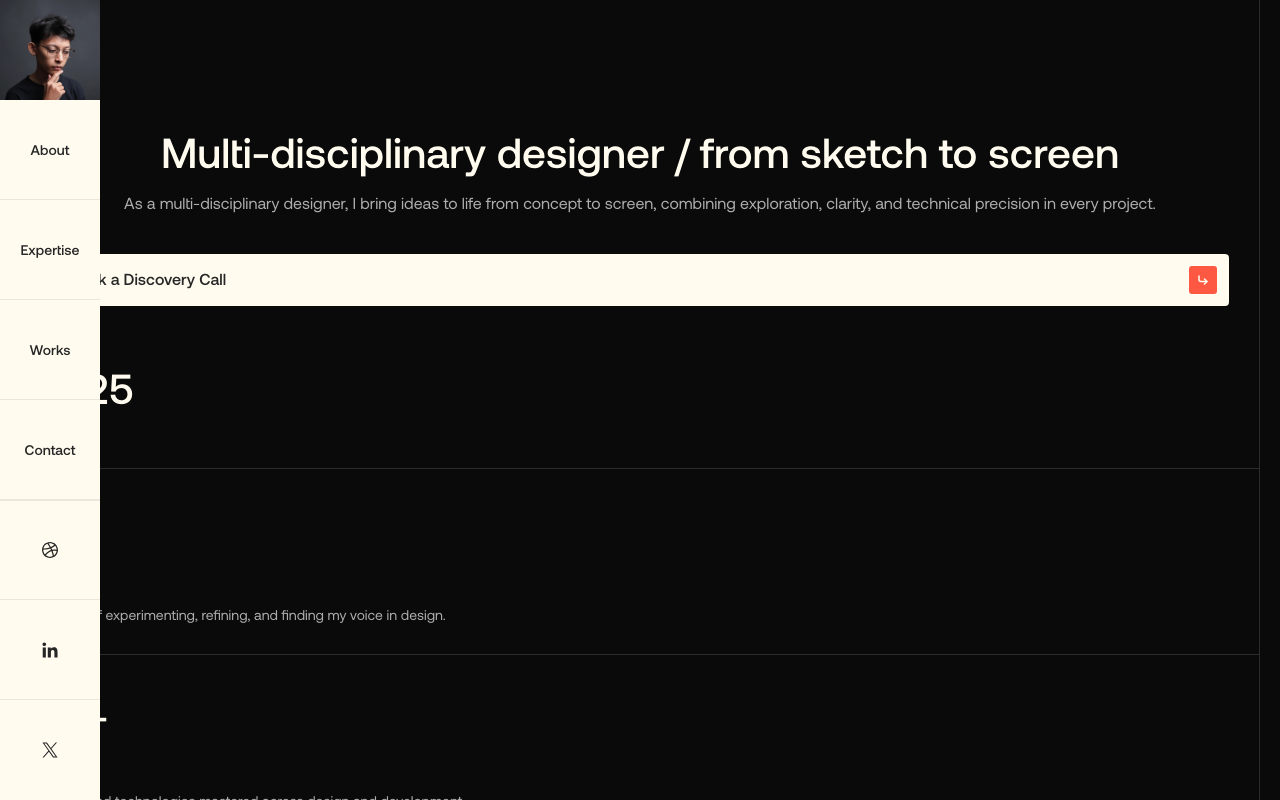
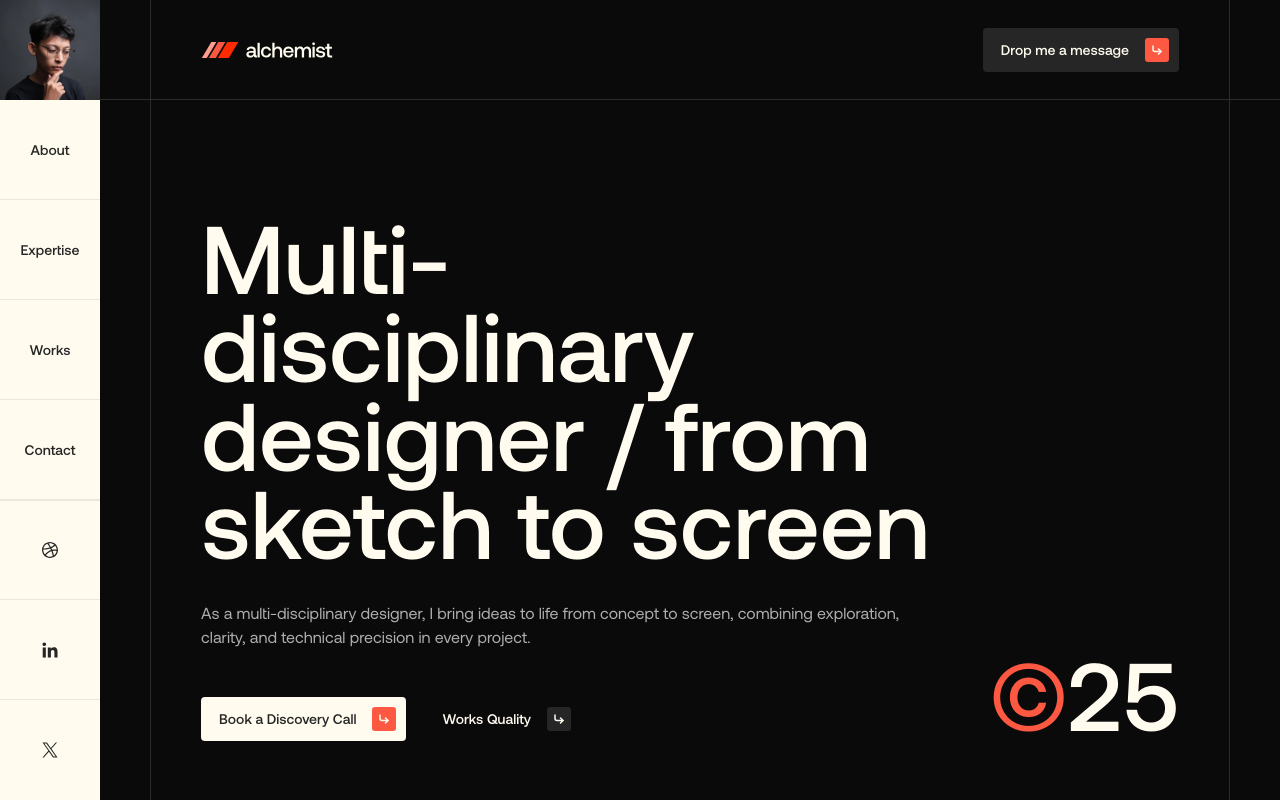
Before and after one commit to alif-firdaus/alchemist-2.0, a Next.js app: page / in a window 1280 px wide. Shown: the top 800 px of the page. Built offline with nearby package versions, Linux system fonts and the light colour scheme.

Commit message:
feat: Hero Section desktop version created

```diff
--- a/app/globals.css
+++ b/app/globals.css
@@ -5,6 +5,7 @@
 	--color-bgbase: #0a0a0a;
 	--color-void: #151515;
 	--color-charcoal: #262626;
+	--color-metal: #2c2c2c;
 	--color-smoke: #aeaeae;
 	--color-lava: #fd5842;
 	--color-floral-white: #fffbef;
@@ -13,6 +14,7 @@
 
 	/* Spacing Extension */
 	--spacing-content-padding-sm: 20px;
+	--spacing-content-padding-lg: 50px;
 
 	/* Font Extension */
 	--font-aeonik-light: var(--font-aeonik-light), sans-serif;
--- a/app/layout.tsx
+++ b/app/layout.tsx
@@ -5,6 +5,7 @@ import "./globals.css";
 // Import Components //
 import Navbar from "@/components/molecule/navbar";
 import LenisWrapper from "@/components/atom/lenis-wrapper";
+import HeaderDesktop from "@/components/molecule/header-desktop";
 import Footer from "@/components/molecule/footer";
 
 const aeonikLight = localFont({
@@ -50,14 +51,31 @@ export default function RootLayout({
 			<body
 				className={`${aeonikLight.variable} ${aeonikRegular.variable} ${aeonikMedium.variable} ${satoshi.variable} bg-bgbase`}
 			>
+				{/* Mobile header */}
 				<header className="flex lg:hidden">
 					<Navbar />
 				</header>
+
+				{/* Desktop sidebar */}
 				<header className="hidden lg:flex">
 					<Navbar variant="sidebar" />
 				</header>
-				<LenisWrapper>{children}</LenisWrapper>
-				<Footer />
+
+				{/* Main content area */}
+				<main className="lg:ml-[100px] lg:pt-[100px]">
+					{/* Fixed header (desktop only) */}
+					<div className="hidden lg:flex">
+						<HeaderDesktop />
+					</div>
+
+					{/* Smooth scrolling wrapper */}
+					<LenisWrapper>{children}</LenisWrapper>
+				</main>
+
+				{/* Footer aligned with content */}
+				<div className="lg:ml-[100px]">
+					<Footer />
+				</div>
 			</body>
 		</html>
 	);
--- /dev/null
+++ b/components/atom/primary-button-dark-desktop.tsx
@@ -0,0 +1,35 @@
+// Import Icons //
+import { CornerDownRight } from "lucide-react";
+
+interface PrimaryButtonDarkDesktopProps {
+	text: string;
+}
+
+const PrimaryButtonDarkDesktop = ({ text }: PrimaryButtonDarkDesktopProps) => {
+	return (
+		<button className="group flex items-center justify-between w-fit gap-4 h-fit rounded pl-[18px] pr-[10px] py-[10px] cursor-pointer bg-charcoal hover:bg-metal transition-colors duration-300 overflow-hidden">
+			{/* Animated text container */}
+			<div className="relative h-fit overflow-hidden flex items-center">
+				{/* Default text */}
+				<span className="block text-sm text-floral-white font-aeonik-medium transform transition-transform duration-300 ease-out group-hover:-translate-y-[140%]">
+					{text}
+				</span>
+
+				{/* Duplicate text (slides up on hover, with spacing offset) */}
+				<span className="absolute left-0 top-[140%] block text-sm text-floral-white font-aeonik-medium transform transition-transform duration-300 ease-out group-hover:translate-y-[-140%]">
+					{text}
+				</span>
+			</div>
+
+			<div className="flex items-center justify-center bg-lava rounded-[3px] h-6 w-6">
+				<CornerDownRight
+					className="text-floral-white"
+					size={12}
+					strokeWidth={3}
+				/>
+			</div>
+		</button>
+	);
+};
+
+export default PrimaryButtonDarkDesktop;
--- /dev/null
+++ b/components/atom/primary-button-light-desktop.tsx
@@ -0,0 +1,37 @@
+// Import Icons //
+import { CornerDownRight } from "lucide-react";
+
+interface PrimaryButtonLightDesktopProps {
+	text: string;
+}
+
+const PrimaryButtonLightDesktop = ({
+	text,
+}: PrimaryButtonLightDesktopProps) => {
+	return (
+		<button className="group flex items-center justify-between w-fit gap-4 h-fit rounded pl-[18px] pr-[10px] py-[10px] cursor-pointer bg-floral-white overflow-hidden">
+			{/* Animated text container */}
+			<div className="relative h-fit overflow-hidden flex items-center">
+				{/* Default text */}
+				<span className="block text-sm text-charcoal font-aeonik-medium transform transition-transform duration-300 ease-out group-hover:-translate-y-[140%]">
+					{text}
+				</span>
+
+				{/* Duplicate text (slides up on hover, with spacing offset) */}
+				<span className="absolute left-0 top-[140%] block text-sm text-charcoal font-aeonik-medium transform transition-transform duration-300 ease-out group-hover:translate-y-[-140%]">
+					{text}
+				</span>
+			</div>
+
+			<div className="flex items-center justify-center bg-lava rounded-[3px] h-6 w-6">
+				<CornerDownRight
+					className="text-floral-white"
+					size={12}
+					strokeWidth={3}
+				/>
+			</div>
+		</button>
+	);
+};
+
+export default PrimaryButtonLightDesktop;
--- a/components/atom/primary-button.tsx
+++ b/components/atom/primary-button.tsx
@@ -5,6 +5,7 @@ interface PrimaryButtonProps {
 	text: string;
 	bgColor: string;
 	textColor: string;
+	bgColorHover?: string;
 	type?: "button" | "submit" | "reset";
 }
 
@@ -12,17 +13,19 @@ const PrimaryButton = ({
 	text,
 	bgColor,
 	textColor,
+	bgColorHover,
 	type = "button",
 }: PrimaryButtonProps) => {
 	const bgColorClass = bgColor;
 	const textColorClass = textColor;
+	const hoverClass = bgColorHover ? `lg:hover:${bgColorHover}` : "";
 
 	return (
 		<button
 			type={type}
-			className={`flex items-center justify-between w-full h-fit rounded pl-[18px] pr-3 py-3 ${bgColorClass} ${textColorClass}`}
+			className={`flex items-center justify-between w-full lg:w-fit lg:gap-4 h-fit rounded pl-[18px] pr-3 lg:pr-[10px] py-3 lg:py-[10px] cursor-pointer ${bgColorClass} ${textColorClass} ${hoverClass} transition-all duration-300`}
 		>
-			<p className="text-base font-aeonik-medium flex w-fit h-fit items-center justify-center pb-[2px]">
+			<p className="text-base lg:text-sm font-aeonik-medium flex w-fit h-fit items-center justify-center pb-[2px]">
 				{text}
 			</p>
 			<div className="flex items-center justify-center bg-lava rounded-[3px] h-[28px] w-[28px]">
--- /dev/null
+++ b/components/atom/secondary-button-desktop.tsx
@@ -0,0 +1,42 @@
+// Import Icons //
+import { CornerDownRight } from "lucide-react";
+
+interface SecondaryButtonDesktopProps {
+	text: string;
+	iconBg?: string;
+}
+
+const SecondaryButtonDesktop = ({
+	text,
+	iconBg = "bg-lava",
+}: SecondaryButtonDesktopProps) => {
+	return (
+		<button className="group flex items-center justify-between w-fit h-fit gap-4 cursor-pointer transition-colors duration-300">
+			{/* Animated text container */}
+			<div className="relative h-fit overflow-hidden flex items-center">
+				{/* Default text */}
+				<span className="block text-sm font-aeonik-medium text-floral-white transform transition-transform duration-300 ease-out group-hover:-translate-y-[140%]">
+					{text}
+				</span>
+
+				{/* Duplicate text (slides up on hover) */}
+				<span className="absolute left-0 top-[140%] block text-sm font-aeonik-medium text-floral-white transform transition-transform duration-300 ease-out group-hover:translate-y-[-140%]">
+					{text}
+				</span>
+			</div>
+
+			{/* Icon container */}
+			<div
+				className={`flex items-center justify-center ${iconBg} rounded-[3px] h-6 w-6 transition-colors duration-300`}
+			>
+				<CornerDownRight
+					className="text-floral-white"
+					size={12}
+					strokeWidth={3}
+				/>
+			</div>
+		</button>
+	);
+};
+
+export default SecondaryButtonDesktop;
--- /dev/null
+++ b/components/molecule/header-desktop.tsx
@@ -0,0 +1,68 @@
+"use client";
+
+import Image from "next/image";
+import Link from "next/link";
+import PrimaryButtonDarkDesktop from "../atom/primary-button-dark-desktop";
+import logotype from "@/assets/images/img-logotype.svg";
+
+export default function HeaderDesktop() {
+	const handleSmoothScroll = (e: React.MouseEvent<HTMLAnchorElement>) => {
+		e.preventDefault();
+		const targetId = e.currentTarget
+			.getAttribute("href")
+			?.replace("/#", "");
+		const target = targetId ? document.getElementById(targetId) : null;
+		if (!target) return;
+
+		const yOffset = -100;
+		const targetY =
+			target.getBoundingClientRect().top + window.scrollY + yOffset;
+
+		const duration = 1200;
+		const startY = window.scrollY;
+		const distance = targetY - startY;
+		let startTime: number | null = null;
+
+		const easeInOutQuad = (t: number) =>
+			t < 0.5 ? 2 * t * t : -1 + (4 - 2 * t) * t;
+
+		const animation = (currentTime: number) => {
+			if (startTime === null) startTime = currentTime;
+			const elapsed = currentTime - startTime;
+			const progress = Math.min(elapsed / duration, 1);
+			const ease = easeInOutQuad(progress);
+
+			window.scrollTo(0, startY + distance * ease);
+
+			if (elapsed < duration) {
+				requestAnimationFrame(animation);
+			}
+		};
+
+		requestAnimationFrame(animation);
+	};
+
+	return (
+		<header className="fixed top-0 left-[100px] right-0 z-20 bg-bgbase h-[100px] border-b-[1px] px-content-padding-lg border-dark-border flex items-center justify-center">
+			{/* Inner container */}
+			<div className="flex w-full max-w-[1536px] h-full items-center justify-between px-content-padding-lg border-x-[1px] border-dark-border">
+				<Link href="/">
+					<Image
+						src={logotype}
+						alt="Alchemist"
+						priority={true}
+						className="h-4 w-auto"
+					/>
+				</Link>
+
+				<Link
+					href="/#contact"
+					onClick={handleSmoothScroll}
+					className="flex w-fit h-fit items-center justify-center"
+				>
+					<PrimaryButtonDarkDesktop text="Drop me a message" />
+				</Link>
+			</div>
+		</header>
+	);
+}
--- a/components/organism/hero-section.tsx
+++ b/components/organism/hero-section.tsx
@@ -2,25 +2,29 @@ import Link from "next/link";
 
 // Import Components //
 import PrimaryButton from "../atom/primary-button";
+import PrimaryButtonLightDesktop from "../atom/primary-button-light-desktop";
+import SecondaryButtonDesktop from "../atom/secondary-button-desktop";
 
 export default function HeroSection() {
 	return (
-		<section className="w-full h-fit flex items-center justify-center px-5 bg-bgbase">
-			<div className="flex flex-col w-full h-fit border-x-[1px] border-dark-border">
+		<section className="w-full h-fit flex items-center justify-center px-5 lg:px-content-padding-lg bg-bgbase">
+			<div className="flex flex-col w-full lg:max-w-[1536px] h-fit border-x-[1px] border-dark-border">
 				{/* <-- === Top Content Start === --> */}
-
-				<div className="flex flex-col items-center justify-center w-full h-fit px-[30px] pt-[130px] pb-[60px] gap-[60px] border-b-[1px] border-dark-border">
-					<div className="flex flex-col items-center justify-start w-full h-fit gap-10">
-						<div className="flex flex-col items-center justify-start w-full h-fit gap-5">
-							<h1 className="text-[42px] text-floral-white font-aeonik-medium leading-none">
-								Multi-disciplinary designer / from sketch to
+				<div className="flex flex-col lg:flex-row items-center lg:items-end justify-center w-full h-fit px-[30px] lg:px-content-padding-lg pt-[130px] lg:py-28 pb-[60px] gap-[60px] border-b-[1px] border-dark-border">
+					<div className="flex flex-col items-center justify-start w-full h-fit gap-10 lg:gap-12">
+						<div className="flex flex-col items-center lg:items-start justify-start w-full h-fit gap-5 lg:gap-9">
+							<h1 className="text-[42px] lg:text-8xl text-floral-white font-aeonik-medium leading-none lg:leading-[0.92]">
+								Multi-disciplinary{" "}
+								<br className="hidden lg:flex" /> designer /
+								from <br className="hidden lg:flex" /> sketch to
 								screen
 							</h1>
-							<p className="text-base text-smoke font-aeonik-regular leading-snug">
+							<p className="text-base text-smoke font-aeonik-regular leading-snug lg:leading-[1.5]">
 								As a multi-disciplinary designer, I bring ideas
 								to life from concept to screen, combining
-								exploration, clarity, and technical precision in
-								every project.
+								exploration, <br className="hidden lg:flex" />{" "}
+								clarity, and technical precision in every
+								project.
 							</p>
 						</div>
 
@@ -28,7 +32,7 @@ export default function HeroSection() {
 							href="https://cal.com/aliffirdaus/discovery-call"
 							target="_blank"
 							rel="noopener noreferrer"
-							className="flex items-center justify-center w-full h-auto"
+							className="flex items-center justify-center lg:hidden w-full h-auto"
 						>
 							<PrimaryButton
 								text="Book a Discovery Call"
@@ -36,10 +40,33 @@ export default function HeroSection() {
 								textColor="text-charcoal"
 							/>
 						</Link>
+
+						<div className="hidden lg:flex w-full h-auto gap-9 items-center justify-start">
+							<Link
+								href="https://cal.com/aliffirdaus/discovery-call"
+								target="_blank"
+								rel="noopener noreferrer"
+								className="flex items-center justify-start w-auto h-auto"
+							>
+								<PrimaryButtonLightDesktop text="Book a Discovery Call" />
+							</Link>
+
+							<Link
+								href="https://dribbble.com/aliffirdaus"
+								target="_blank"
+								rel="noopener noreferrer"
+								className="flex items-center justify-start w-auto h-auto"
+							>
+								<SecondaryButtonDesktop
+									text="Works Quality"
+									iconBg="bg-charcoal"
+								/>
+							</Link>
+						</div>
 					</div>
 
-					<div className="flex w-full items-center justify-start h-auto">
-						<h1 className="text-[42px] text-floral-white font-aeonik-medium leading-none">
+					<div className="flex w-full lg:w-auto items-center justify-start lg:justify-end h-auto">
+						<h1 className="text-[42px] lg:text-8xl text-floral-white font-aeonik-medium leading-none">
 							<span className="text-lava">©</span>25
 						</h1>
 					</div>
@@ -47,34 +74,37 @@ export default function HeroSection() {
 				{/* <-- === Top Content End === --> */}
 
 				{/* <-- === Bottom Content Start === --> */}
-				<div className="flex flex-col w-full h-auto items-center justify-center">
-					<div className="flex flex-col items-start justify-center w-full h-auto gap-[46px] p-[30px] border-b-[1px] border-dark-border">
-						<h2 className="text-[40px] font-aeonik-medium text-floral-white">
+				<div className="flex flex-col lg:flex-row w-full h-auto items-center justify-center">
+					<div className="flex flex-col items-start justify-center w-full h-auto gap-[46px] lg:gap-20 p-[30px] lg:pt-content-padding-lg lg:px-content-padding-lg lg:pb-[54px] border-b-[1px] lg:border-r-[1px] border-dark-border">
+						<h2 className="text-[40px] lg:text-6xl font-aeonik-medium text-floral-white">
 							4+
 						</h2>
-						<p className="text-sm text-smoke leading-snug font-aeonik-regular">
-							Years of experimenting, refining, and finding my
+						<p className="text-sm lg:text-[15px] text-smoke leading-snug font-aeonik-regular">
+							Years of experimenting, refining,{" "}
+							<br className="hidden lg:flex" /> and finding my
 							voice in design.
 						</p>
 					</div>
 
-					<div className="flex flex-col items-start justify-center w-full h-auto gap-[46px] p-[30px] border-b-[1px] border-dark-border">
-						<h2 className="text-[40px] font-aeonik-medium text-floral-white">
+					<div className="flex flex-col items-start justify-center w-full h-auto gap-[46px] lg:gap-20 p-[30px] lg:pt-content-padding-lg lg:px-content-padding-lg lg:pb-[54px] border-b-[1px] lg:border-r-[1px] border-dark-border">
+						<h2 className="text-[40px] lg:text-6xl font-aeonik-medium text-floral-white">
 							12+
 						</h2>
-						<p className="text-sm text-smoke leading-snug font-aeonik-regular">
-							Tools and technologies mastered across design and
+						<p className="text-sm lg:text-[15px] text-smoke leading-snug font-aeonik-regular">
+							Tools and technologies mastered{" "}
+							<br className="hidden lg:flex" /> across design and
 							development.
 						</p>
 					</div>
 
-					<div className="flex flex-col items-start justify-center w-full h-auto gap-[46px] p-[30px] border-b-[1px] border-dark-border">
-						<h2 className="text-[40px] font-aeonik-medium text-floral-white">
+					<div className="flex flex-col items-start justify-center w-full h-auto gap-[46px] lg:gap-20 p-[30px] lg:pt-content-padding-lg lg:px-content-padding-lg lg:pb-[54px] border-b-[1px] border-dark-border">
+						<h2 className="text-[40px] lg:text-6xl font-aeonik-medium text-floral-white">
 							3+
 						</h2>
-						<p className="text-sm text-smoke leading-snug font-aeonik-regular">
-							Disciplines across interface design, no-code tools,
-							and modern front-end.
+						<p className="text-sm lg:text-[15px] text-smoke leading-snug font-aeonik-regular">
+							Disciplines across interface design,{" "}
+							<br className="hidden lg:flex" /> no-code tools, and
+							modern front-end.
 						</p>
 					</div>
 				</div>
```
Also changed, not shown: components/molecule/navbar.tsx (+45 -4 lines).
